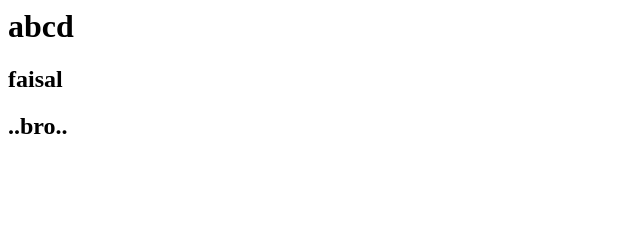
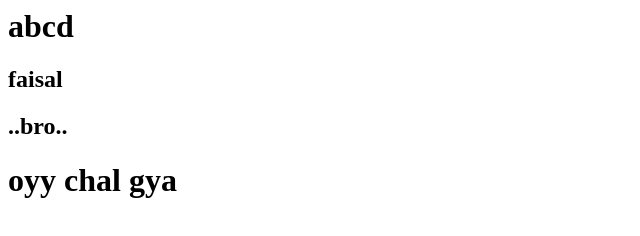
Before and after one commit to 1durvesh/docker, a plain HTML site: page index.html in a window 1280 px wide. Shown: the whole page, without its empty margins (0-640 px from the left). Drawn offline with Linux system fonts and the light colour scheme.

Commit message:
oy ho gya

```diff
--- a/index.html
+++ b/index.html
@@ -1,3 +1,4 @@
 <h1>abcd</h1>
 <h2>faisal</h2>
 <h2>..bro..</h2>
+<h1>oyy chal gya</h1>
```
